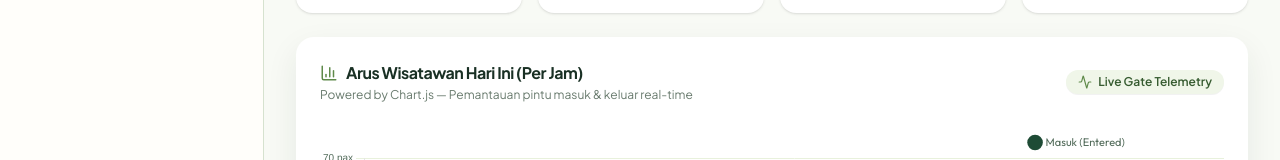
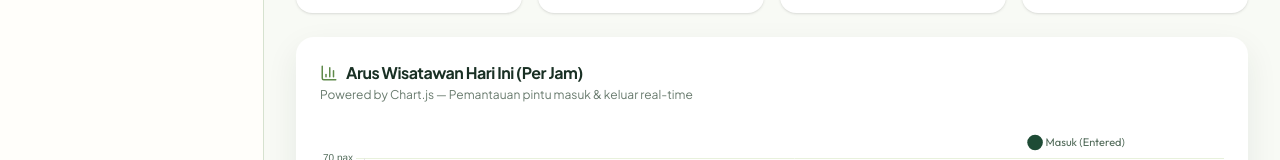
Before and after one commit to Derylfabiensyah/passify, a React (Vite) app in the folder frontend/: page /admin in a window 1280 px wide. Shown: the part 389-549 px from the top of the page. Built offline with nearby package versions, Linux system fonts and the light colour scheme; no server answers.

Commit message:
style(admin): remove Live Gate Telemetry badge from dashboard chart

```diff
--- a/frontend/src/pages/admin/DashboardOverview.jsx
+++ b/frontend/src/pages/admin/DashboardOverview.jsx
@@ -382,10 +382,6 @@ export default function DashboardOverview() {
               Powered by Chart.js — Pemantauan pintu masuk & keluar real-time
             </p>
           </div>
-          <span className="inline-flex items-center gap-1.5 text-xs font-semibold px-3 py-1 rounded-xl bg-emerald-50 text-emerald-800 shadow-2xs self-start sm:self-auto">
-            <Activity className="w-3.5 h-3.5 text-emerald-600" />
-            <span>Live Gate Telemetry</span>
-          </span>
         </div>
 
         <div className="h-64 sm:h-72 w-full">
```
